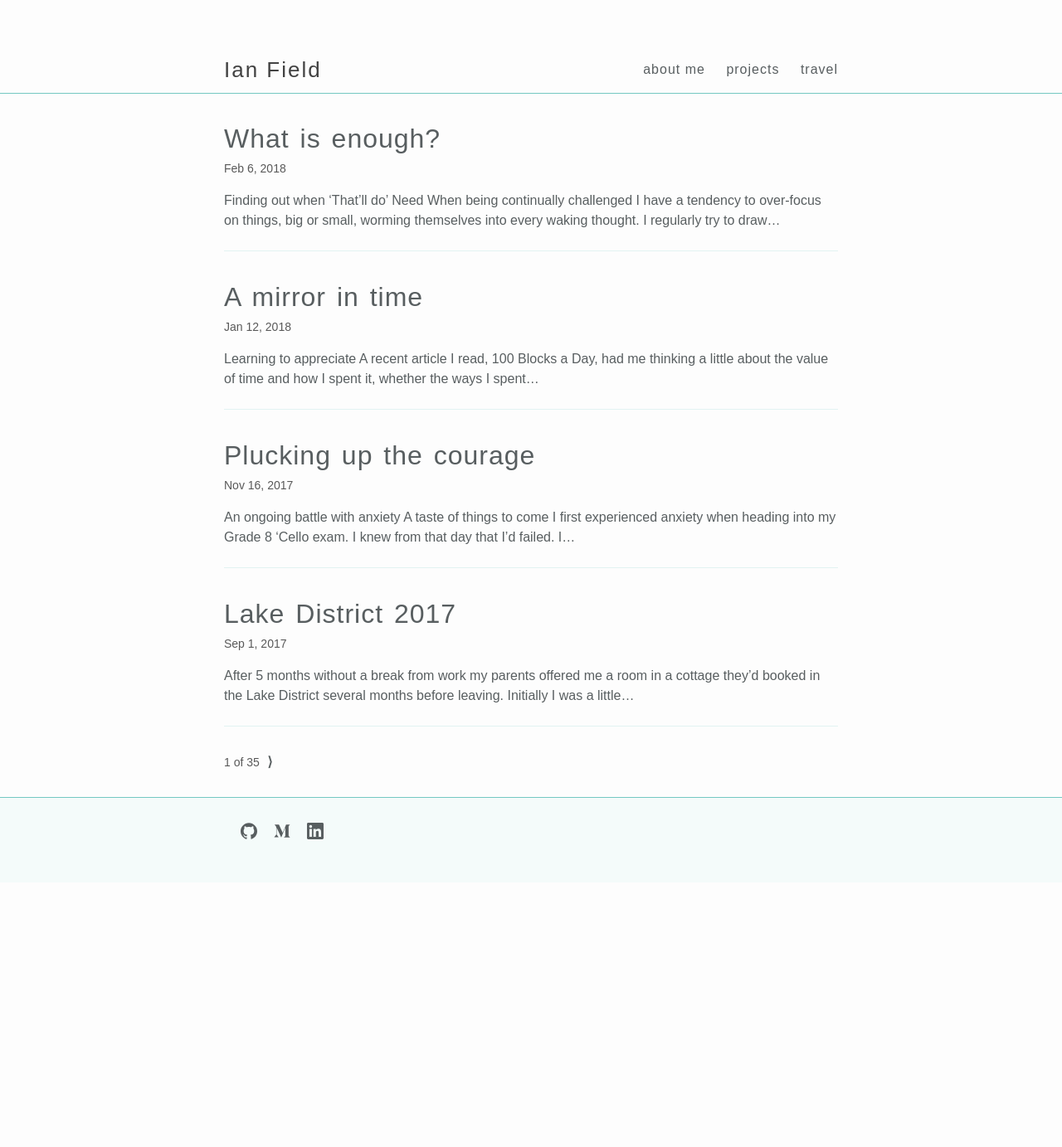
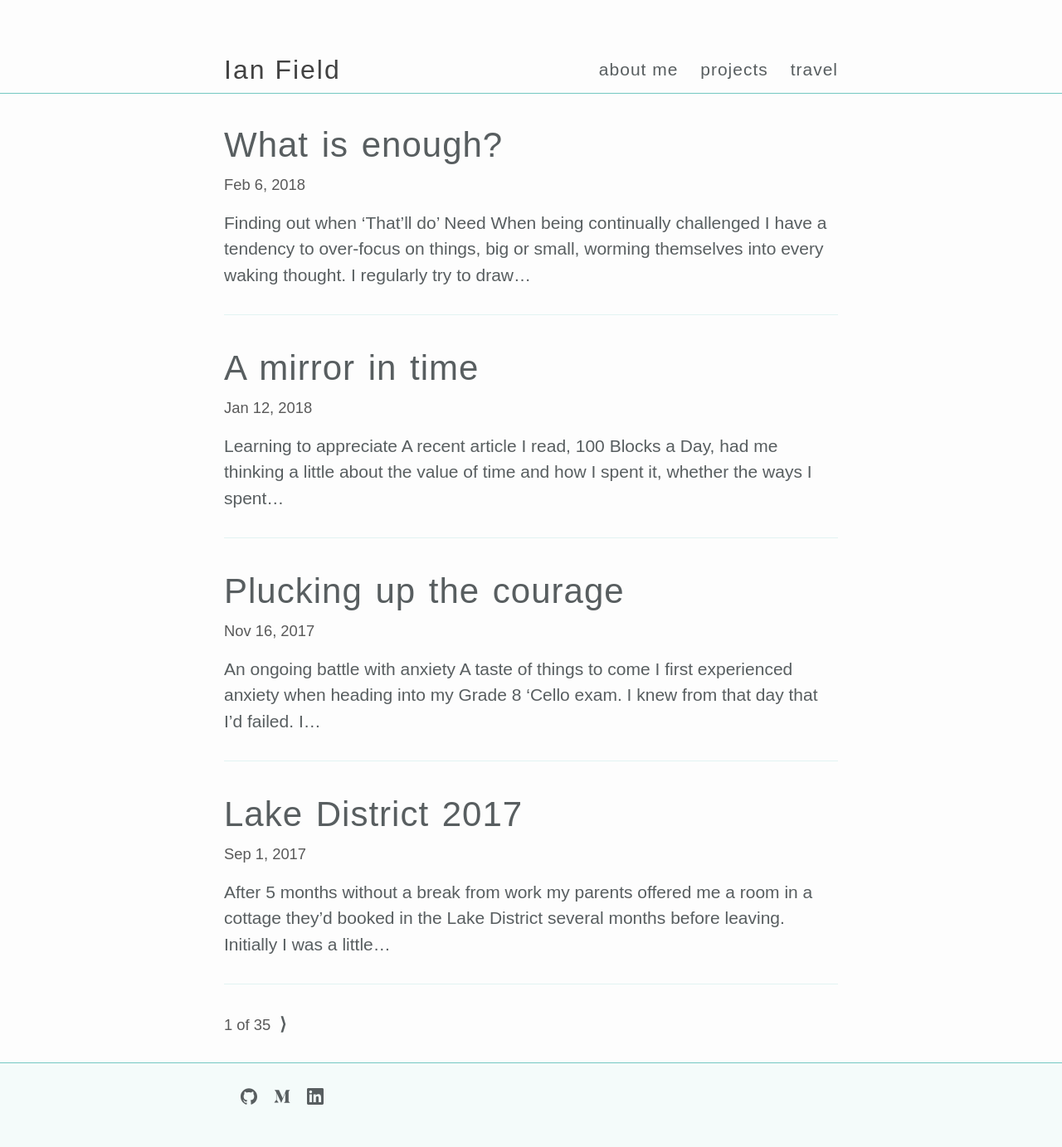
Before and after one commit to IanField90/ianfield90.github.io, a Jekyll site: the page built from index.html, in a window 1280 px wide. Shown: the whole page at 83% size. Built offline with Jekyll 4.4.1, drawn with Linux system fonts in a browser that asks for light colours; the list of posts is cut into pages by our own code; before the commit the page ends 1064 px from its top, so only the background shows below that.

Commit message:
Increase font size for readability

```diff
--- a/_sass/_layout.scss
+++ b/_sass/_layout.scss
@@ -11,7 +11,7 @@
 }
 
 .site-title {
-    font-size: 26px;
+    font-size: 32px;
     line-height: 56px;
     letter-spacing: 2px;
     margin-bottom: 0;
@@ -219,8 +219,8 @@
 }
 
 .post-title {
-    font-size: 32px;
-    line-height: 48px;
+    font-size: 42px;
+    line-height: 63px;
     letter-spacing: 1px;
     word-spacing: 3px;
 
--- a/css/main.scss
+++ b/css/main.scss
@@ -7,7 +7,7 @@
 
 // Our variables
 $base-font-family: 'Hind Siligurid', sans-serif;
-$base-font-size:   16px;
+$base-font-size:   21px;
 $base-font-weight: 300;
 $small-font-size:  $base-font-size * 0.875;
 $base-line-height: 1.5;
```
